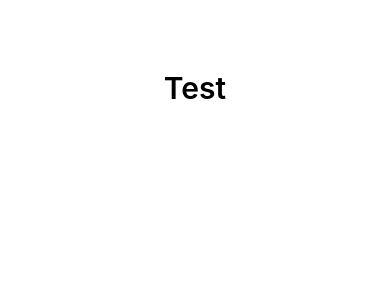
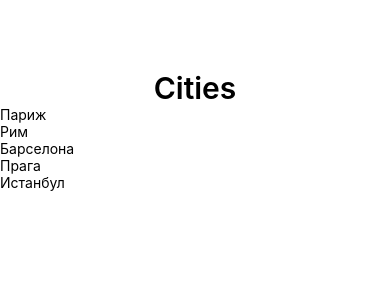
Before and after one commit to NikolVasileva/cities-mini-project-react-native, a React Native app: screen / in a window 390 px wide. Shown: the top 300 px of the page. Built offline with nearby package versions, Linux system fonts and the light colour scheme.

Commit message:
Show cities' titles from data.json file

```diff
--- a/components/CityCard.jsx
+++ b/components/CityCard.jsx
@@ -1,3 +1,9 @@
-export default function CityCard() {
+import { Text, View } from "react-native";
 
+export default function CityCard(props) {
+    return(
+        <View>
+            <Text>{props.title}</Text>
+        </View>
+    )
 }
--- a/components/CityList.jsx
+++ b/components/CityList.jsx
@@ -1,9 +1,15 @@
 import { View, Text, ScrollView } from "react-native";
+import data from '../data.json';
+import CityCard from "./CityCard";
+
 
 export default function CityList() {
     return (
         <View style={styles.body}>
-            <Text style={styles.title}>Test</Text>
+            <Text style={styles.title}>Cities</Text>
+            <View>
+                {data.cities.map(city => <CityCard key={city.id} title={city.title}/>)}
+            </View>
         </View>
     )
 }
```
